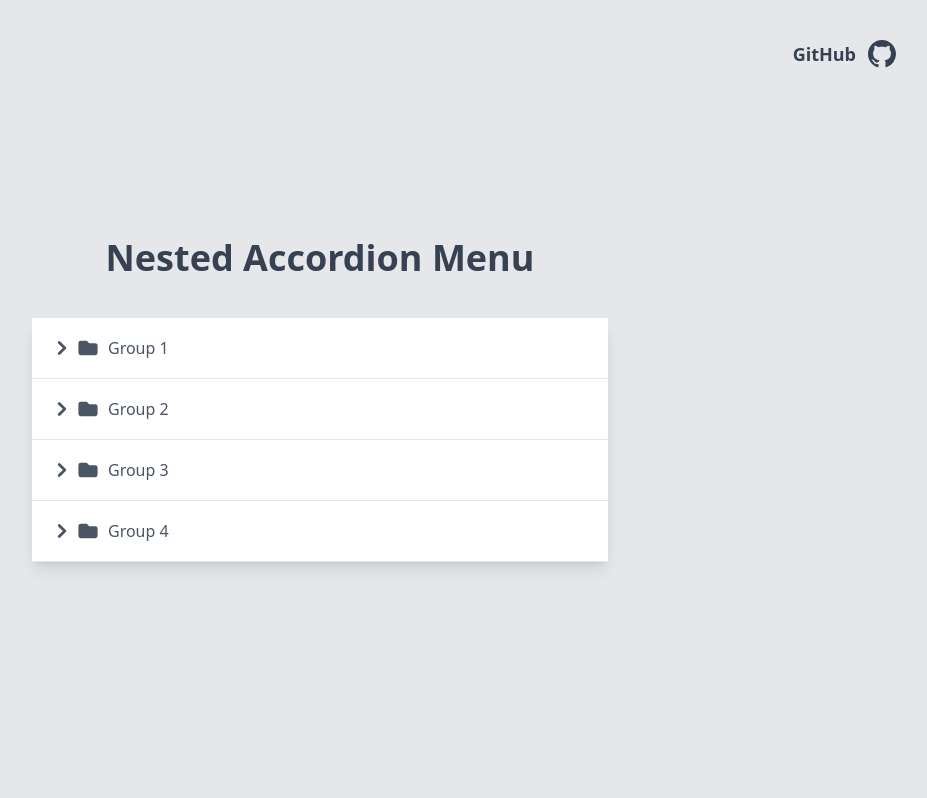
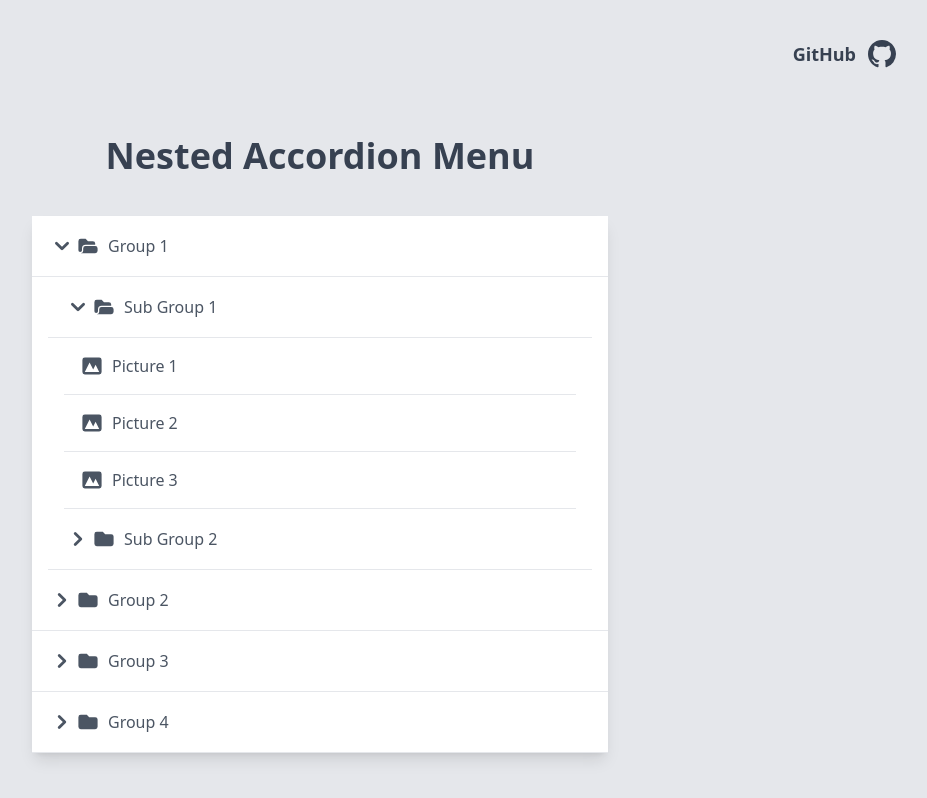
Before and after one commit to onesine/usage-react-headless-accordion, a React (Create React App) app: page / in a window 1280 px wide. Shown: the top 798 px of the page, without its empty margins (320-1247 px from the left). Built offline with nearby package versions, Linux system fonts and the light colour scheme.

Commit message:
Feature default accordion active

```diff
--- a/src/App.js
+++ b/src/App.js
@@ -11,17 +11,13 @@ const App = () => {
             <span className="ml-2">{children}</span>
         );
 
-        const Header = ({children, onClick = null}) => (
-            <AccordionHeader className="w-full flex items-center text-gray-600 border-b p-4" href={"/toto"} as={"a"} onClick={onClick}>
-                {children}
-            </AccordionHeader>
-        );
+        const buttonClass = "w-full flex items-center text-gray-600 border-b p-4";
 
         switch (item.type) {
             case "group":
                 return (
                     <AccordionItem key={index} isActive={"isActive" in item ? item.isActive : false}>
-                        <Header>
+                        <AccordionHeader className={buttonClass} href={"/toto"} as={"a"}>
                             {({open}) => (
                                 <>
                                     <Chevron
@@ -37,7 +33,7 @@ const App = () => {
                                     <Title>{item.title}</Title>
                                 </>
                             )}
-                        </Header>
+                        </AccordionHeader>
 
                         <AccordionBody>
                             <div className="px-4">
@@ -48,12 +44,15 @@ const App = () => {
                 )
             case "image":
                 return (
-                    <AccordionItem key={index}>
-                        <Header>
-                            <Picture className="w-6 h-6"/>
-                            <Title>{item.title}</Title>
-                        </Header>
-                    </AccordionItem>
+                    <a
+                        key={index}
+                        onClick={e => {e.preventDefault()}}
+                        href={`/picture-${index}`}
+                        className={buttonClass}
+                    >
+                        <Picture className="w-6 h-6"/>
+                        <Title>{item.title}</Title>
+                    </a>
                 )
             default :
                 return null;
@@ -61,14 +60,14 @@ const App = () => {
     };
 
     return (
-        <div className="min-h-screen py-10 w-full flex items-center justify-center">
+        <div className="min-h-screen py-10 w-full flex justify-center">
             <a href="https://github.com/onesine/react-nested-accordion" className="absolute block inline-flex items-center space-x-3 top-10 right-16 text-lg font-semibold text-gray-700 transition duration-300 hover:text-gray-900">
                 <span>GitHub</span>
                 <GitHub className="w-7 h-7"/>
             </a>
 
 
-            <div className="w-3/6 p-8">
+            <div className="w-3/6 p-8 mt-16">
                 <h3 className="text-4xl mb-10 font-bold text-gray-700 text-center">Nested Accordion Menu</h3>
                 <div className="bg-white shadow-lg">
                     <Accordion>
--- a/src/constants/index.js
+++ b/src/constants/index.js
@@ -2,12 +2,12 @@ export const menu = [
     {
         type: "group",
         title: "Group 1",
-        // isActive: true,
+        isActive: true,
         submenu: [
             {
                 type: "group",
                 title: "Sub Group 1",
-                // isActive: true,
+                isActive: true,
                 submenu: [
                     {
                         type: "image",
@@ -104,5 +104,5 @@ export const menu = [
                 title: "Picture 2"
             },
         ]
-    },
+    }
 ];
--- a/src/packages/accordion/AccordionBody.jsx
+++ b/src/packages/accordion/AccordionBody.jsx
@@ -2,7 +2,7 @@ import {useContext, useLayoutEffect, useMemo} from "react";
 import {AccordionItemContext} from "./AccordionItemProvider";
 
 const AccordionBody = ({children, as}) => {
-    const {hash, transition, show} = useContext(AccordionItemContext);
+    const {hash, transition} = useContext(AccordionItemContext);
 
     const TagName = useMemo(() => {
         if(["div", "ul"].includes(as)) {
@@ -16,6 +16,7 @@ const AccordionBody = ({children, as}) => {
             duration: "300ms",
             timingFunction: "cubic-bezier(0, 0, 0.2, 1)"
         }
+
         if (transition && ("duration" in transition) && transition.duration) {
             defaultData.duration = transition.duration;
         }
@@ -32,7 +33,7 @@ const AccordionBody = ({children, as}) => {
             aria-labelledby={`button-${hash}`}
             style={
                 {
-                    maxHeight: show ? "none" : "0px",
+                    maxHeight: "0px",
                     transitionProperty: "max-height",
                     overflow: "hidden",
                     transitionDuration: transitionData.duration,
--- a/src/packages/accordion/AccordionHeader.jsx
+++ b/src/packages/accordion/AccordionHeader.jsx
@@ -1,8 +1,8 @@
-import {useRef, useContext, useMemo, useEffect} from "react";
+import {useRef, useContext, useMemo, useEffect, useCallback} from "react";
 import {AccordionItemContext} from "./AccordionItemProvider";
 
 const AccordionHeader = ({children, as = "button", className = "", href = "", onClick = null}) => {
-    const {hash, active, toggle, items, alwaysOpen, show, disabledShow} = useContext(AccordionItemContext);
+    const {hash, active, toggle, items, alwaysOpen, isActive} = useContext(AccordionItemContext);
     const ref = useRef();
 
     const TagName = useMemo(() => {
@@ -13,33 +13,23 @@ const AccordionHeader = ({children, as = "button", className = "", href = "", on
     }, [as]);
 
     useEffect(() => {
-        if (ref && ref.current) {
+        if (isActive && ref && ref.current) {
+            toggle()
+            ref.current.setAttribute("aria-expanded", "true");
+            document.querySelector(`#${ref.current.getAttribute('aria-controls')}`).style.maxHeight = "none";
+        }
+    }, []);
+
+    useEffect(() => {
         const toggleButton = (button) => {
             let ariaExpanded = button.getAttribute('aria-expanded');
-                if (ariaExpanded === "false")
-                    ariaExpanded = "true";
-                else
-                    ariaExpanded = "false";
-                button.setAttribute('aria-expanded', ariaExpanded);
-            };
+            button.setAttribute('aria-expanded', ariaExpanded === "false" ? "true" : "false");
+        }
 
         const toggleContent = (content) => {
             if (content) {
-                    if (content.style.maxHeight === "0px") {
-                        content.style.removeProperty("maxHeight");
-                        content.style.maxHeight = content.scrollHeight+"px";
-                    } else {
-                        content.style.maxHeight = content.scrollHeight+"px";
-                        content.style.fmaxHeight = content.scrollHeight+"px";
-                        content.style.maxHeight = "0px";
-                    }
-
                 const transitionEnd = () => {
-                        if(content.style.maxHeight === "0px") {
-                            if (content.style.overflow !== "hidden") {
-                                content.style.overflow = "hidden"
-                            }
-                        } else {
+                    if(content.style.maxHeight !== "0px") {
                         content.style.maxHeight = "none";
                     }
 
@@ -47,13 +37,19 @@ const AccordionHeader = ({children, as = "button", className = "", href = "", on
                 }
 
                 content.addEventListener('transitionend', transitionEnd);
+
+                if (content.style.maxHeight === "0px") {
+                    content.style.maxHeight = content.scrollHeight+"px";
+                } else {
+                    content.style.maxHeight = content.scrollHeight+"px";
+                    content.style.fmaxHeight = content.scrollHeight+"px";
+                    content.style.maxHeight = "0px";
+                }
             }
         }
 
+        if (ref && ref.current) {
             const showAccordion = (e) => {
-                disabledShow();
-                disabledShow();
-
                 // Pervent default
                 if (TagName === "a") {
                     e.preventDefault();
@@ -87,10 +83,6 @@ const AccordionHeader = ({children, as = "button", className = "", href = "", on
 
             ref.current.addEventListener('click', showAccordion);
 
-            if (show) {
-                ref.current.setAttribute("aria-expanded", "true")
-            }
-
             return () => {
                 if (ref && ref.current) {
                     ref?.current?.removeEventListener('click', showAccordion);
@@ -98,7 +90,7 @@ const AccordionHeader = ({children, as = "button", className = "", href = "", on
             };
         }
 
-    }, [TagName, alwaysOpen, items, onClick, show, disabledShow, toggle]);
+    }, [TagName, alwaysOpen, items, onClick, toggle]);
 
     if (TagName === "a") {
         return (
--- a/src/packages/accordion/AccordionItemProvider.jsx
+++ b/src/packages/accordion/AccordionItemProvider.jsx
@@ -9,15 +9,12 @@ export const AccordionItemContext = createContext({
     transition: null,
     alwaysOpen: false,
     toggle: () => {},
-    show: false,
-    setShow: () => {}
 });
 
 
-export const AccordionItemProvider = ({children, isActive = false}) => {
+export const AccordionItemProvider = ({children, isActive}) => {
     const {accordionRef, items, setItems, transition, alwaysOpen} = useContext(AccordionContext);
-    const [active, setActive] = useState(isActive);
-    const [show, setShow] = useState(isActive);
+    const [active, setActive] = useState(false);
 
     const hash = useMemo(() => {
         return Math.random().toString(36).substring(2, 9);
@@ -27,7 +24,7 @@ export const AccordionItemProvider = ({children, isActive = false}) => {
         if (!(hash in items)) {
             setItems({...items, [hash]: setActive});
         }
-    }, [active, hash, items, setItems]);
+    }, [items]);
 
     const value = useMemo(() => {
         return {
@@ -38,15 +35,9 @@ export const AccordionItemProvider = ({children, isActive = false}) => {
             hash,
             transition,
             alwaysOpen,
-            show,
-            disabledShow: () => {
-                console.log("exec")
-                setShow(false)
-            }
+            isActive
         }
-    }, [accordionRef, active, alwaysOpen, hash, items, show, setShow, transition]);
-
-    console.log(`${hash}:`, isActive)
+    }, [accordionRef, active, alwaysOpen, hash, isActive, items, transition]);
 
     return (
         <AccordionItemContext.Provider value={value}>
--- a/src/packages/accordion/AccordionProvider.jsx
+++ b/src/packages/accordion/AccordionProvider.jsx
@@ -3,12 +3,12 @@ import {createContext, useMemo, useRef, useState} from "react";
 export const AccordionContext = createContext({});
 
 export const AccordionProvider = ({children, as = "div", transition = null, alwaysOpen = false}) => {
-    const ref = useRef();
+    const accordionRef = useRef();
     const [items, setItems] = useState({});
 
     const value = useMemo(() => {
         return {
-            accordionRef: ref,
+            accordionRef,
             items,
             setItems,
             transition,
@@ -25,7 +25,7 @@ export const AccordionProvider = ({children, as = "div", transition = null, alwa
 
     return (
         <AccordionContext.Provider value={value}>
-            <TagName ref={ref}>
+            <TagName ref={accordionRef}>
                 {children}
             </TagName>
         </AccordionContext.Provider>
```
Lines whose indentation alone changed are shown as unchanged.
